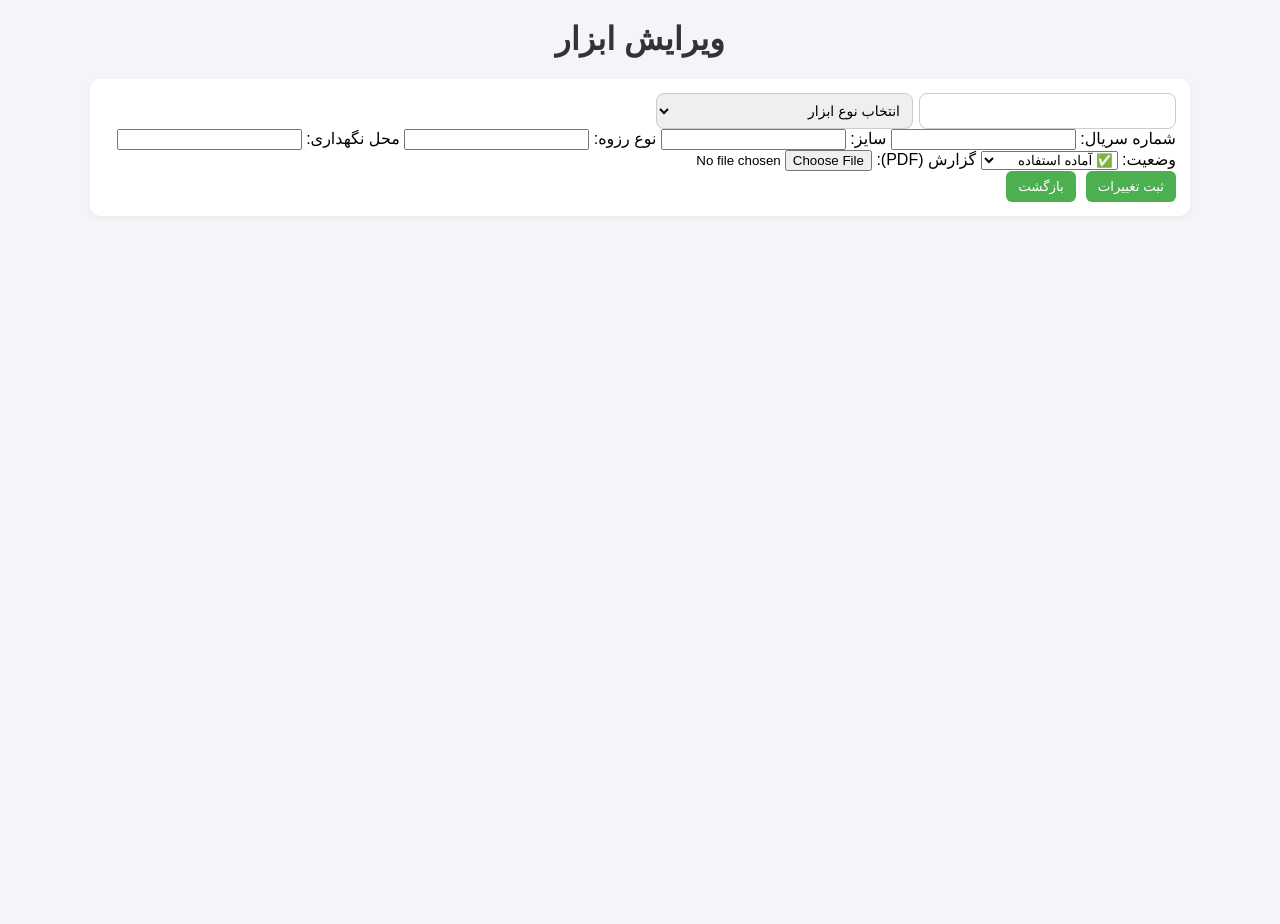
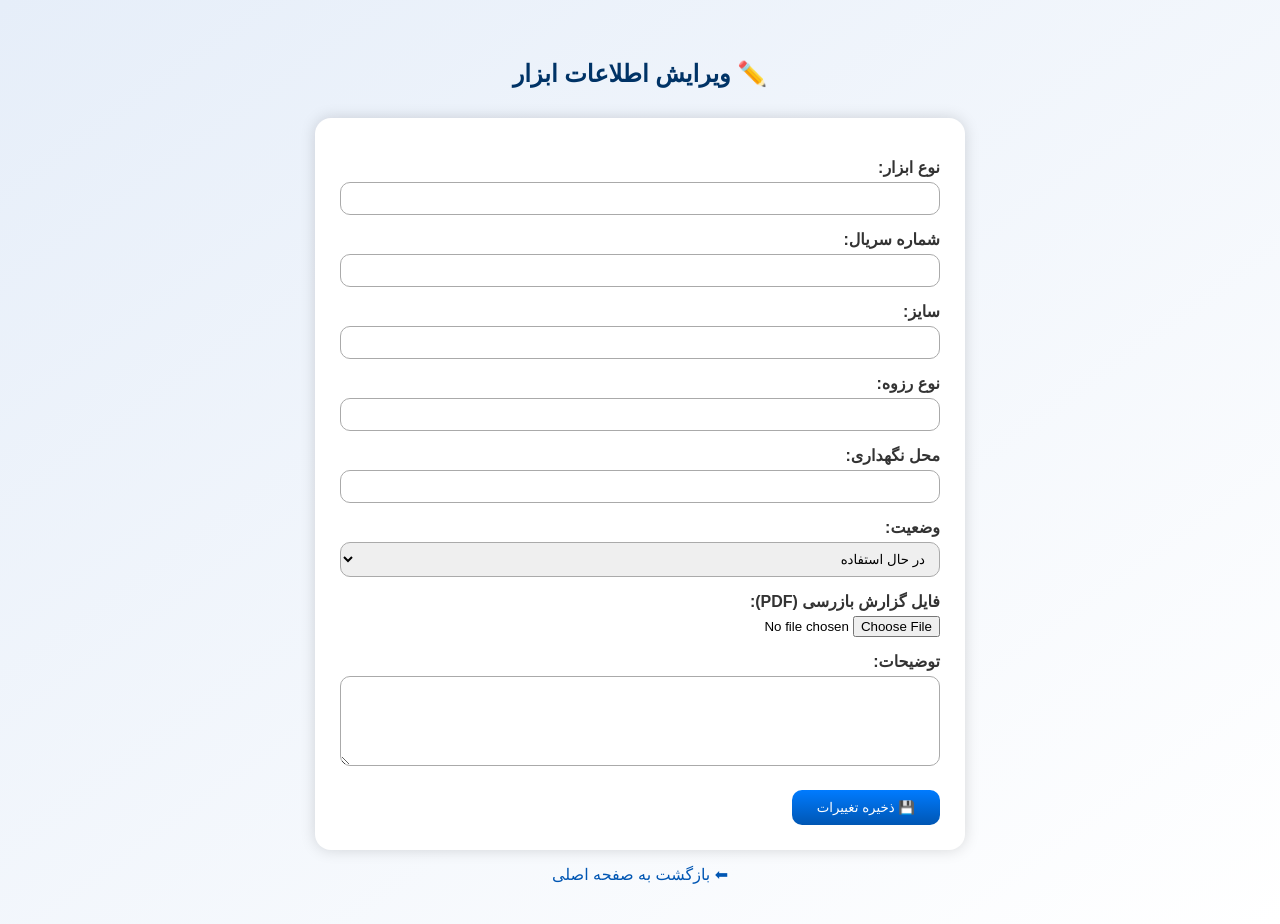
Before and after one commit to javadrad/Inventory-app-final, a Flask app: page /edit/1 in a window 1280 px wide. Before the commit the page ends 202 px from the top, so only its background shows below. Run offline with Flask 3, Linux system fonts and the light colour scheme; data that the repository does not hold is empty.

Commit message:
Update edit.html

```diff
--- a/templates/edit.html
+++ b/templates/edit.html
@@ -3,32 +3,81 @@
 <head>
     <meta charset="UTF-8">
     <title>ویرایش ابزار</title>
-    <link rel="stylesheet" href="/static/style.css">
+    <style>
+        body {
+            font-family: Vazirmatn, sans-serif;
+            background: linear-gradient(to bottom right, #e6eef9, #ffffff);
+            margin: 0;
+            padding: 40px;
+            direction: rtl;
+        }
+        h2 {
+            text-align: center;
+            color: #003366;
+            margin-bottom: 30px;
+        }
+        form {
+            background: #fff;
+            padding: 25px;
+            border-radius: 16px;
+            box-shadow: 0 0 15px rgba(0,0,0,0.15);
+            max-width: 600px;
+            margin: auto;
+        }
+        label {
+            display: block;
+            margin-top: 15px;
+            color: #333;
+            font-weight: bold;
+        }
+        input[type="text"], select, textarea {
+            width: 100%;
+            padding: 8px 10px;
+            margin-top: 5px;
+            border: 1px solid #aaa;
+            border-radius: 10px;
+            box-sizing: border-box;
+            font-family: inherit;
+        }
+        input[type="file"] {
+            margin-top: 5px;
+        }
+        textarea {
+            resize: vertical;
+            height: 90px;
+        }
+        .btn {
+            background: linear-gradient(to bottom, #007bff, #0056b3);
+            color: #fff;
+            border: none;
+            padding: 10px 25px;
+            border-radius: 10px;
+            cursor: pointer;
+            margin-top: 20px;
+            transition: all 0.2s ease;
+        }
+        .btn:hover {
+            background: linear-gradient(to bottom, #0056b3, #003d80);
+        }
+        .back-link {
+            display: block;
+            text-align: center;
+            margin-top: 15px;
+            color: #0056b3;
+            text-decoration: none;
+        }
+        .back-link:hover {
+            text-decoration: underline;
+        }
+    </style>
 </head>
 <body>
-    <h1>ویرایش ابزار</h1>
-    <div class="container">
-        <form method="POST" enctype="multipart/form-data" class="card">
-            <div class="tool-type-container">
+
+    <h2>✏️ ویرایش اطلاعات ابزار</h2>
+
+    <form method="POST" enctype="multipart/form-data">
+        <label>نوع ابزار:</label>
         <input type="text" name="tool_type" value="{{ item[1] }}" required>
-                <select name="tool_type_select" onchange="document.querySelector('[name=tool_type]').value=this.value;">
-                    <option value="">انتخاب نوع ابزار</option>
-                    <option value="Drill Pipe" {% if item[1]=='Drill Pipe' %}selected{% endif %}>Drill Pipe</option>
-                    <option value="HW" {% if item[1]=='HW' %}selected{% endif %}>HW</option>
-                    <option value="Drill Collar" {% if item[1]=='Drill Collar' %}selected{% endif %}>Drill Collar</option>
-                    <option value="Cross Over" {% if item[1]=='Cross Over' %}selected{% endif %}>Cross Over</option>
-                    <option value="Bit Sub" {% if item[1]=='Bit Sub' %}selected{% endif %}>Bit Sub</option>
-                    <option value="Short Sub" {% if item[1]=='Short Sub' %}selected{% endif %}>Short Sub</option>
-                    <option value="Casing Scrapper" {% if item[1]=='Casing Scrapper' %}selected{% endif %}>Casing Scrapper</option>
-                    <option value="Uper I-BOP" {% if item[1]=='Uper I-BOP' %}selected{% endif %}>Uper I-BOP</option>
-                    <option value="Lower I-BOP" {% if item[1]=='Lower I-BOP' %}selected{% endif %}>Lower I-BOP</option>
-                    <option value="Double Box" {% if item[1]=='Double Box' %}selected{% endif %}>Double Box</option>
-                    <option value="Saver Sub" {% if item[1]=='Saver Sub' %}selected{% endif %}>Saver Sub</option>
-                    <option value="Safty Valve" {% if item[1]=='Safty Valve' %}selected{% endif %}>Safty Valve</option>
-                    <option value="PUP Joint" {% if item[1]=='PUP Joint' %}selected{% endif %}>PUP Joint</option>
-                    <option value="Fishing" {% if item[1]=='Fishing' %}selected{% endif %}>Fishing</option>
-                </select>
-            </div>
 
         <label>شماره سریال:</label>
         <input type="text" name="serial_number" value="{{ item[2] }}" required>
@@ -44,27 +93,25 @@
 
         <label>وضعیت:</label>
         <select name="status">
-                <option value="آماده" {% if item[6]=='آماده' %}selected{% endif %}>✅ آماده استفاده</option>
-                <option value="تعمیر" {% if item[6]=='تعمیر' %}selected{% endif %}>🛠 نیاز به تعمیر</option>
-                <option value="سندبلاست" {% if item[6]=='سندبلاست' %}selected{% endif %}>🌀 نیاز به سندبلاست</option>
-                <option value="خراب" {% if item[6]=='خراب' %}selected{% endif %}>❌ خراب</option>
-                <option value="نیاز به بازرسی" {% if item[6]=='نیاز به بازرسی' %}selected{% endif %}>🔍 نیاز به بازرسی</option>
-                <option value="Class 2" {% if item[6]=='Class 2' %}selected{% endif %}>📘 Class 2</option>
+            <option value="در حال استفاده" {% if item[6] == "در حال استفاده" %}selected{% endif %}>در حال استفاده</option>
+            <option value="در انبار" {% if item[6] == "در انبار" %}selected{% endif %}>در انبار</option>
+            <option value="مرجوع شده" {% if item[6] == "مرجوع شده" %}selected{% endif %}>مرجوع شده</option>
+            <option value="خراب / از رده خارج" {% if item[6] == "خراب / از رده خارج" %}selected{% endif %}>خراب / از رده خارج</option>
         </select>
 
-            <label>گزارش (PDF):</label>
+        <label>فایل گزارش بازرسی (PDF):</label>
+        <input type="file" name="report_file" accept=".pdf">
         {% if item[7] %}
-                <a href="{{ item[7] }}" target="_blank">مشاهده گزارش فعلی</a>
+        <p>📎 <a href="{{ item[7] }}" target="_blank">مشاهده فایل فعلی</a></p>
         {% endif %}
-            <input type="file" name="report_file" accept=".pdf">
 
-            <input type="hidden" name="report_link" value="{{ item[7] }}">
+        <label>توضیحات:</label>
+        <textarea name="notes">{{ item[8] }}</textarea>
 
-            <div class="actions">
-                <button type="submit">ثبت تغییرات</button>
-                <a href="/"><button type="button">بازگشت</button></a>
-            </div>
+        <button type="submit" class="btn">💾 ذخیره تغییرات</button>
     </form>
-    </div>
+
+    <a href="{{ url_for('index') }}" class="back-link">⬅ بازگشت به صفحه اصلی</a>
+
 </body>
 </html>
```
Lines whose indentation alone changed are shown as unchanged.
